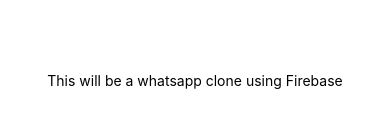
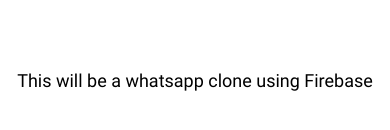
Before and after one commit to norberto-e-888/whatsapp-firebase, a React Native app: screen / in a window 390 px wide. Shown: the part 342-472 px from the top of the page. Built offline with nearby package versions, Linux system fonts and the light colour scheme.

Commit message:
load roboto fonts

```diff
--- a/App.tsx
+++ b/App.tsx
@@ -1,7 +1,8 @@
+import { useCallback, useEffect, useState } from "react";
 import { StyleSheet, Text } from "react-native";
 import { SafeAreaProvider, SafeAreaView } from "react-native-safe-area-context";
 import * as SplashScreen from "expo-splash-screen";
-import { useCallback, useEffect, useState } from "react";
+import * as Font from "expo-font";
 
 SplashScreen.preventAutoHideAsync();
 
@@ -9,14 +10,31 @@
   const [appIsLoaded, setAppIsLoaded] = useState(false);
 
   useEffect(() => {
-    const timeout = setTimeout(() => {
-      setAppIsLoaded(true);
-    }, 2000);
+    const prepare = async () => {
+      try {
+        await Font.loadAsync({
+          black: require("./assets/fonts//Roboto-Black.ttf"),
+          blackItalic: require("./assets/fonts/Roboto-BlackItalic.ttf"),
+          bold: require("./assets/fonts/Roboto-Bold.ttf"),
+          boldItalic: require("./assets/fonts/Roboto-BoldItalic.ttf"),
+          italic: require("./assets/fonts/Roboto-Italic.ttf"),
+          light: require("./assets/fonts/Roboto-Light.ttf"),
+          lightItalic: require("./assets/fonts/Roboto-LightItalic.ttf"),
+          medium: require("./assets/fonts/Roboto-Medium.ttf"),
+          mediumItalic: require("./assets/fonts/Roboto-MediumItalic.ttf"),
+          regular: require("./assets/fonts/Roboto-Regular.ttf"),
+          thin: require("./assets/fonts/Roboto-Thin.ttf"),
+          thinItalic: require("./assets/fonts/Roboto-ThinItalic.ttf"),
+        });
+      } catch (error) {
+        console.error({ error });
+      } finally {
+        setAppIsLoaded(true);
+      }
+    };
 
-    return () => {
-      clearTimeout(timeout);
-    };
-  });
+    prepare();
+  }, []);
 
   const onLayout = useCallback(async () => {
     if (appIsLoaded) {
@@ -31,7 +49,9 @@
   return (
     <SafeAreaProvider style={styles.container} onLayout={onLayout}>
       <SafeAreaView>
-        <Text>This will be a whatsapp clone using Firebase</Text>
+        <Text style={styles.label}>
+          This will be a whatsapp clone using Firebase
+        </Text>
       </SafeAreaView>
     </SafeAreaProvider>
   );
@@ -44,4 +64,9 @@
     justifyContent: "center",
     alignItems: "center",
   },
+  label: {
+    color: "black",
+    fontSize: 18,
+    fontFamily: "regular",
+  },
 });
```
